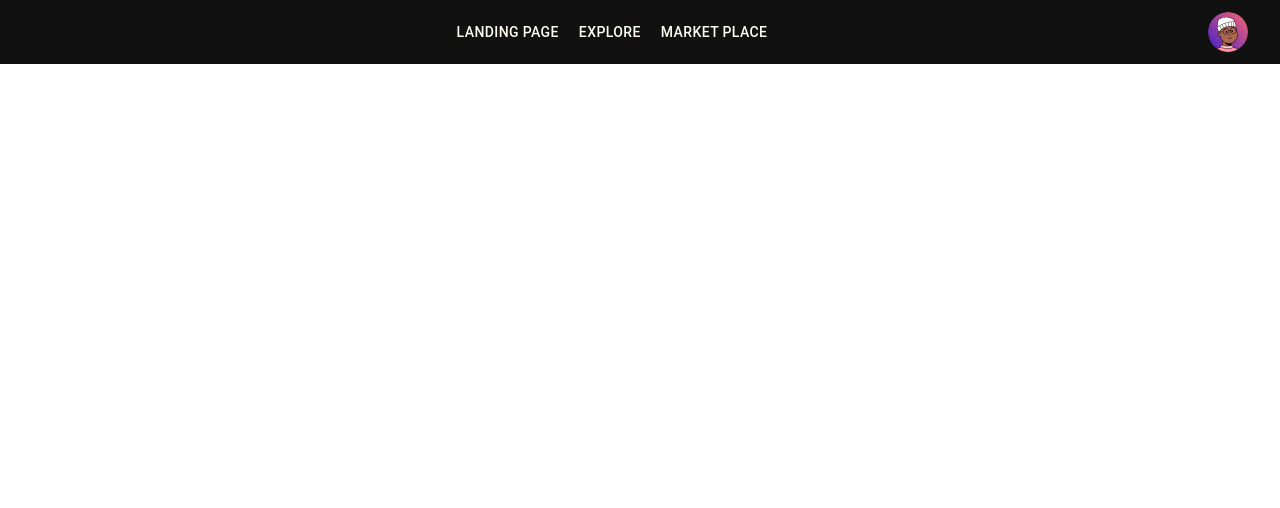
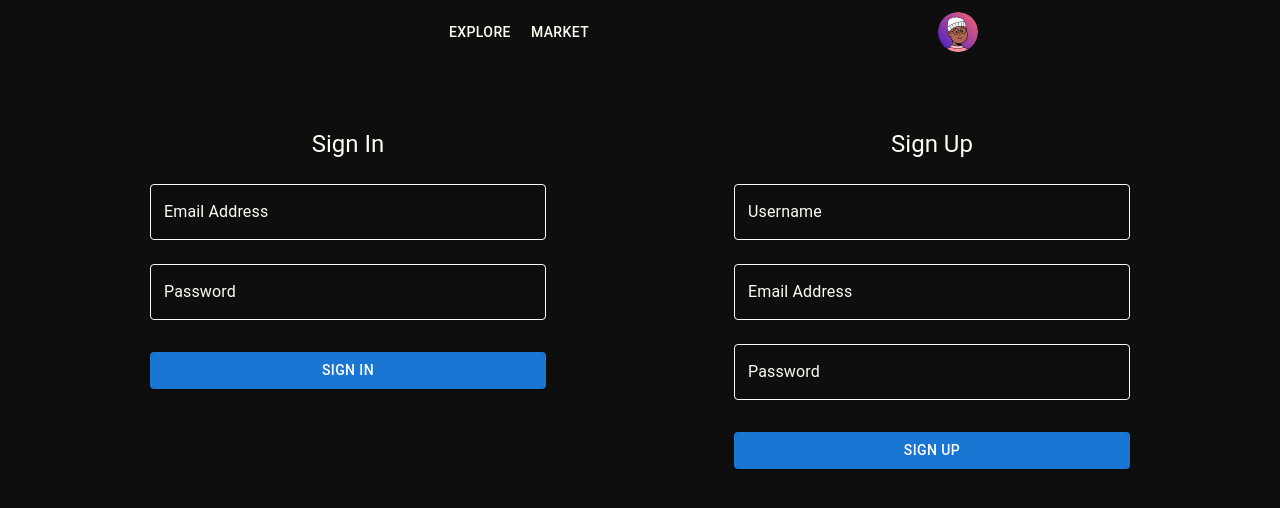
Before and after one commit to samofoke/coding-challenge, a React (Create React App) app in the folder frontend/: page /sign in a window 1280 px wide. Shown: the top 508 px of the page. Built offline with nearby package versions, Linux system fonts and the light colour scheme; the HTML template or start-up script is replaced by a standard one.

Commit message:
added the login and sign up

```diff
--- a/frontend/package.json
+++ b/frontend/package.json
@@ -10,6 +10,7 @@
     "@testing-library/jest-dom": "^5.17.0",
     "@testing-library/react": "^13.4.0",
     "@testing-library/user-event": "^13.5.0",
+    "axios": "^1.6.7",
     "react": "^18.2.0",
     "react-dom": "^18.2.0",
     "react-router-dom": "^6.22.0",
--- a/frontend/src/App.js
+++ b/frontend/src/App.jsx
@@ -3,6 +3,7 @@ import { Box } from "@mui/material";
 import { Routes, Route } from "react-router-dom";
 import NavBar from "./components/navbar/NavBar";
 import LandingPage from "./components/pages/Landingpage";
+import SignInSignUp from "./components/signUpandSignIn/SignInSignUp";
 
 function App() {
   return (
@@ -11,6 +12,7 @@ function App() {
       <Box component="main" flexGrow={1}>
         <Routes>
           <Route index element={<LandingPage />} />
+          <Route path="/sign" element={<SignInSignUp />} />
         </Routes>
       </Box>
     </Box>
--- /dev/null
+++ b/frontend/src/components/TextField.jsx/TextFieldComponent.jsx
@@ -0,0 +1,52 @@
+import React from "react";
+import { TextField } from "@mui/material";
+
+const DynamicTextField = ({
+  label,
+  name,
+  value,
+  onChange,
+  sx,
+  InputLabelProps,
+  ...otherProps
+}) => {
+  const defaultStyles = {
+    input: { color: "#FEFCF3" },
+    "& label.Mui-focused": {
+      color: "#FEFCF3",
+    },
+    "& .MuiOutlinedInput-root": {
+      "& fieldset": {
+        borderColor: "#FEFCF3",
+      },
+      "&:hover fieldset": {
+        borderColor: "#FEFCF3",
+      },
+      "&.Mui-focused fieldset": {
+        borderColor: "#transparent",
+      },
+    },
+    ...sx,
+  };
+
+  const defaultInputLabelProps = {
+    style: { color: "#FEFCF3" },
+    ...InputLabelProps,
+  };
+
+  return (
+    <TextField
+      fullWidth
+      margin="normal"
+      label={label}
+      name={name}
+      value={value}
+      onChange={onChange}
+      sx={defaultStyles}
+      InputLabelProps={defaultInputLabelProps}
+      {...otherProps}
+    />
+  );
+};
+
+export default DynamicTextField;
--- a/frontend/src/components/navbar/NavBar.jsx
+++ b/frontend/src/components/navbar/NavBar.jsx
@@ -1,4 +1,4 @@
-import React, { useState } from "react";
+import React, { useState, Fragment } from "react";
 import {
   AppBar,
   Toolbar,
@@ -17,8 +17,8 @@ import {
 } from "@mui/material";
 import myAvatar from "../../images/avatar2.png";
 import MenuIcon from "@mui/icons-material/Menu";
-// import AccountCircleIcon from "@mui/icons-material/AccountCircle";
-import { Link } from "react-router-dom";
+import "./navbar.css";
+import { Link, Outlet } from "react-router-dom";
 
 const NavBar = () => {
   const [drawerOpen, setDrawerOpen] = useState(false);
@@ -28,12 +28,11 @@ const NavBar = () => {
   const isMobile = useMediaQuery(theme.breakpoints.down("md"));
 
   const menuItem = [
-    { label: "Landing Page", path: "/" },
     { label: "Explore", path: "/explore" },
-    { label: "Market Place", path: "/market" },
+    { label: "Market", path: "/market" },
   ];
 
-  const userSettings = ["Profile", "Login", "Market Place", "Logout"];
+  const userSettings = ["Profile", "Login", "Market", "Logout"];
 
   const handleDrawerToggle = () => {
     setDrawerOpen(!drawerOpen);
@@ -51,6 +50,7 @@ const NavBar = () => {
     <Link
       to={item.path}
       key={item.label}
+      className="menu-item"
       style={{ textDecoration: "none", color: "inherit", margin: "0 10px" }}
     >
       <Typography variant="button">{item.label}</Typography>
@@ -70,23 +70,36 @@ const NavBar = () => {
   );
 
   return (
+    <Fragment>
       <AppBar
         position="fixed"
         elevation={0}
-      sx={{ backgroundColor: "#121111", color: "#FEFCF3" }}
+        sx={{
+          backgroundColor: "transparent",
+          color: "#FEFCF3",
+          transition: "all 0.3s ease",
+          "&:hover": {
+            boxShadow: "0px 4px 10px rgba(0, 0, 0, 0.2)",
+          },
+          [theme.breakpoints.up("md")]: {
+            ".MuiToolbar-root": {
+              paddingLeft: "108px",
+              paddingRight: "294px",
+            },
+          },
+        }}
       >
-      <Toolbar>
-        {isMobile && (
+        <Toolbar sx={{ justifyContent: "center" }}>
+          {isMobile ? (
             <IconButton
               edge="start"
               aria-label="menu"
               onClick={handleDrawerToggle}
-            sx={{ position: "absolute", left: 0, color: "white" }}
+              sx={{ color: "white" }}
             >
               <MenuIcon />
             </IconButton>
-        )}
-
+          ) : (
             <Box
               sx={{
                 display: "flex",
@@ -95,26 +108,33 @@ const NavBar = () => {
                 flexGrow: 1,
               }}
             >
-          {isMobile ? (
-            <Typography variant="h6" sx={{ textAlign: "center" }}>
+              {menuItem.map(renderLinks)}
+            </Box>
+          )}
+
+          {isMobile && (
+            <Typography variant="h6" sx={{ flexGrow: 1, textAlign: "center" }}>
               Logo
             </Typography>
-          ) : (
-            menuItem.map(renderLinks)
           )}
-        </Box>
 
-        <IconButton
-          onClick={handleAvatarClick}
-          sx={{
-            position: isMobile ? "absolute" : "static",
-            right: 0,
-            color: "black",
+          <IconButton onClick={handleAvatarClick} sx={{ color: "black" }}>
+            <Avatar alt="profile" src={myAvatar} />
+          </IconButton>
+
+          <Menu
+            anchorEl={anchorEl}
+            open={open}
+            onClose={handleMenuClose}
+            slotProps={{
+              paper: {
+                sx: {
+                  bgcolor: "#0e0e0e",
+                  color: "white",
+                },
+              },
             }}
           >
-          <Avatar alt="profile" src={myAvatar} />
-        </IconButton>
-        <Menu anchorEl={anchorEl} open={open} onClose={handleMenuClose}>
             {userSettings.map((items) => (
               <MenuItem key={items} onClick={handleMenuClose}>
                 <Typography textAlign="center">{items}</Typography>
@@ -126,6 +146,8 @@ const NavBar = () => {
           {drawer}
         </Drawer>
       </AppBar>
+      <Outlet />
+    </Fragment>
   );
 };
 
--- /dev/null
+++ b/frontend/src/components/navbar/navbar.css
@@ -0,0 +1,5 @@
+.menu-item:hover {
+    color: #ffab2e;
+    transform: translateY(-2px);
+    transition: all 0.3s ease;
+  }
--- /dev/null
+++ b/frontend/src/components/signUpandSignIn/SignIn.jsx
@@ -0,0 +1,76 @@
+// SignIn.jsx
+import React, { useState } from "react";
+import axios from "axios";
+import { Box, Button, Typography, Container } from "@mui/material";
+import DynamicTextField from "../TextField.jsx/TextFieldComponent";
+
+const SignIn = () => {
+  const [formData, setFormData] = useState({
+    email: "",
+    password: "",
+  });
+
+  const handleChange = (e) => {
+    setFormData({ ...formData, [e.target.name]: e.target.value });
+  };
+
+  const handleSubmit = async (e) => {
+    e.preventDefault();
+    try {
+      const response = await axios.post(
+        `${process.env.REACT_APP_API_URL}/user/login`,
+        formData
+      );
+      console.log(response.data);
+    } catch (error) {
+      console.error(
+        "Login error",
+        error.response ? error.response.data : error
+      );
+    }
+  };
+
+  return (
+    <Container component="main" maxWidth="xs">
+      <Box
+        sx={{
+          marginTop: 8,
+          display: "flex",
+          flexDirection: "column",
+          alignItems: "center",
+          color: "#FEFCF3",
+        }}
+      >
+        <Typography component="h1" variant="h5">
+          Sign In
+        </Typography>
+        <Box component="form" onSubmit={handleSubmit} noValidate sx={{ mt: 1 }}>
+          <DynamicTextField
+            label="Email Address"
+            name="email"
+            type="email"
+            value={formData.email}
+            onChange={handleChange}
+          />
+          <DynamicTextField
+            label="Password"
+            name="password"
+            type="password"
+            value={formData.password}
+            onChange={handleChange}
+          />
+          <Button
+            type="submit"
+            fullWidth
+            variant="contained"
+            sx={{ mt: 3, mb: 2 }}
+          >
+            Sign In
+          </Button>
+        </Box>
+      </Box>
+    </Container>
+  );
+};
+
+export default SignIn;
--- /dev/null
+++ b/frontend/src/components/signUpandSignIn/SignInSignUp.jsx
@@ -0,0 +1,26 @@
+import React from "react";
+import { Container, Grid } from "@mui/material";
+import SignIn from "./SignIn";
+import SignUp from "./SignUp";
+
+const SignInSignUp = () => {
+  return (
+    <Container component="main" maxWidth="lg" sx={{ mt: 8 }}>
+      <Grid
+        container
+        spacing={2}
+        justifyContent="center"
+        alignItems="flex-start"
+      >
+        <Grid item xs={12} md={6}>
+          <SignIn />
+        </Grid>
+        <Grid item xs={12} md={6}>
+          <SignUp />
+        </Grid>
+      </Grid>
+    </Container>
+  );
+};
+
+export default SignInSignUp;
--- /dev/null
+++ b/frontend/src/components/signUpandSignIn/SignUp.jsx
@@ -0,0 +1,82 @@
+// Import necessary components and hooks
+import React, { useState } from "react";
+import axios from "axios";
+import { Box, Button, Typography, Container } from "@mui/material";
+import DynamicTextField from "../TextField.jsx/TextFieldComponent";
+
+const SignUp = () => {
+  const [formData, setFormData] = useState({
+    username: "",
+    email: "",
+    password: "",
+  });
+
+  const handleChange = (e) => {
+    setFormData({ ...formData, [e.target.name]: e.target.value });
+  };
+
+  const handleSubmit = async (e) => {
+    e.preventDefault();
+    try {
+      const response = await axios.post(
+        `${process.env.REACT_APP_API_URL}/user/register`,
+        formData
+      );
+      console.log(response.data);
+    } catch (error) {
+      console.error("Registration error", error.response.data);
+    }
+  };
+
+  return (
+    <Container component="main" maxWidth="xs">
+      <Box
+        sx={{
+          marginTop: 8,
+          display: "flex",
+          flexDirection: "column",
+          alignItems: "center",
+          color: "#FEFCF3",
+        }}
+      >
+        <Typography component="h1" variant="h5">
+          Sign Up
+        </Typography>
+        <Box component="form" onSubmit={handleSubmit} noValidate sx={{ mt: 1 }}>
+          <DynamicTextField
+            label="Username"
+            name="username"
+            value={formData.username}
+            onChange={handleChange}
+          />
+
+          <DynamicTextField
+            label="Email Address"
+            name="email"
+            type="email"
+            value={formData.email}
+            onChange={handleChange}
+          />
+
+          <DynamicTextField
+            label="Password"
+            name="password"
+            type="password"
+            value={formData.password}
+            onChange={handleChange}
+          />
+          <Button
+            type="submit"
+            fullWidth
+            variant="contained"
+            sx={{ mt: 3, mb: 2 }}
+          >
+            Sign Up
+          </Button>
+        </Box>
+      </Box>
+    </Container>
+  );
+};
+
+export default SignUp;
--- a/frontend/src/index.css
+++ b/frontend/src/index.css
@@ -3,6 +3,8 @@ body {
   font-family: 'Roboto', sans-serif;
   -webkit-font-smoothing: antialiased;
   -moz-osx-font-smoothing: grayscale;
+  background-color: #0e0e0e;
+  color: white;
 }
 
 code {
```
Also changed, not shown: 1 other file (tests, documents, lock files or other folders). Lines whose indentation alone changed are shown as unchanged.
